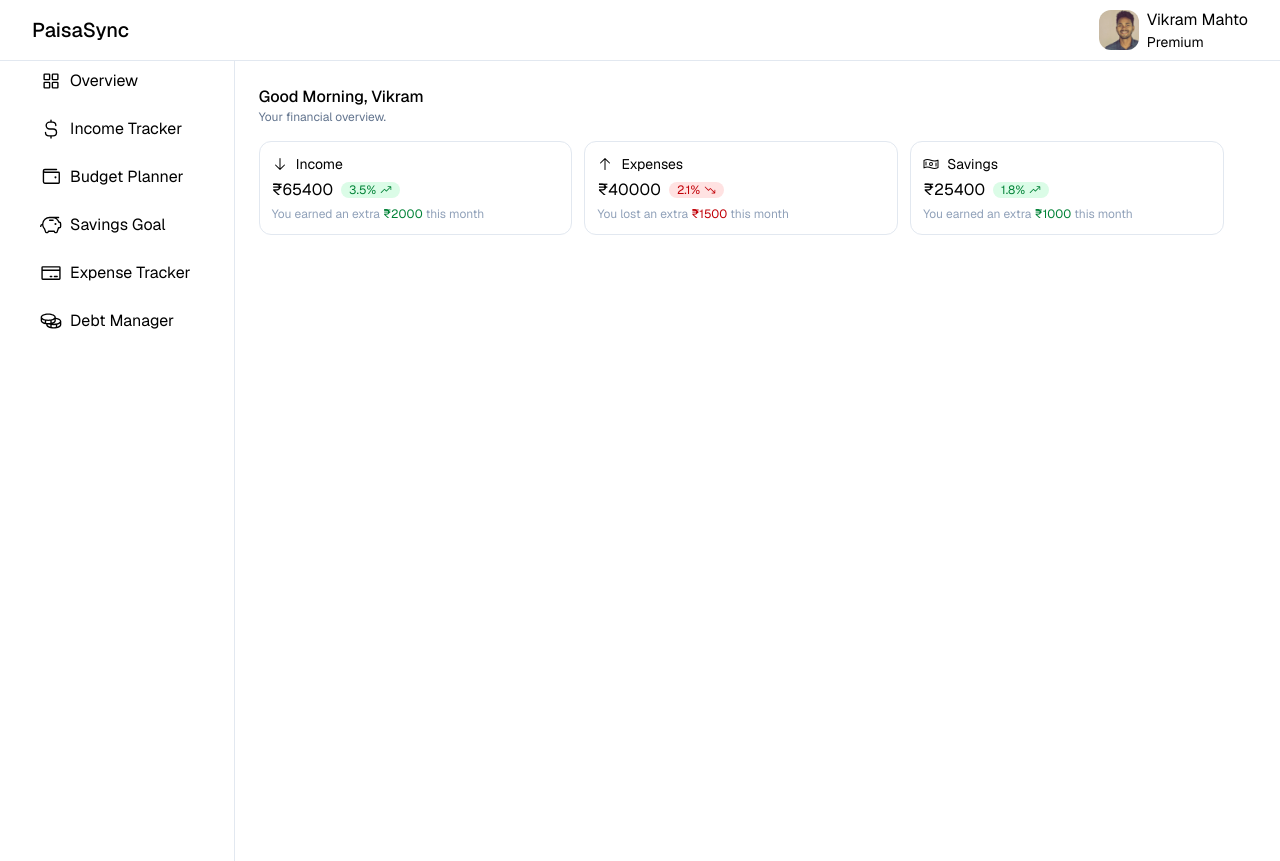
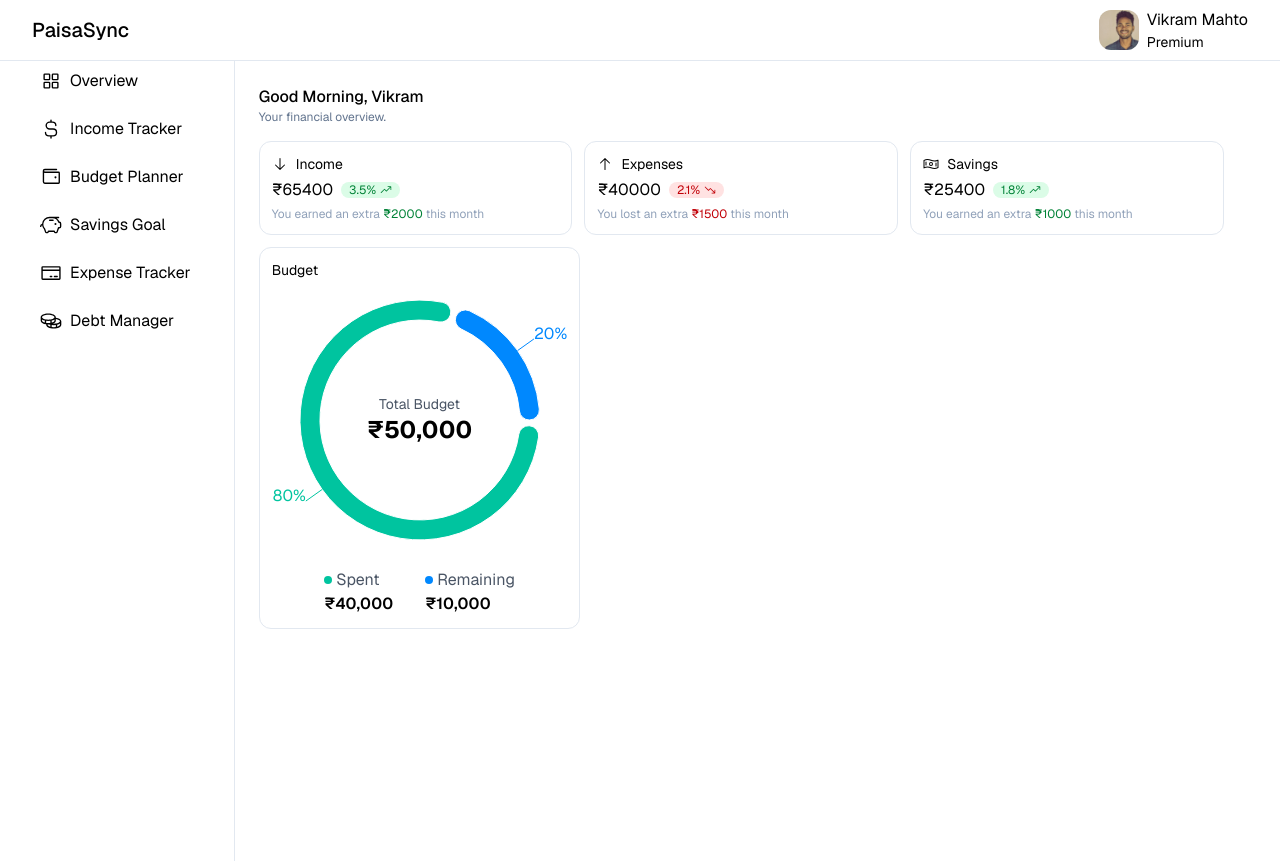
Before and after one commit to vikrammahto/paisasync, a Next.js app: page /overview in a window 1280 px wide. Built offline with nearby package versions, Linux system fonts and the light colour scheme.

Commit message:
Add OverviewMonthlyBudget component and integrate it into the overview page

```diff
--- a/package.json
+++ b/package.json
@@ -12,7 +12,8 @@
     "@phosphor-icons/react": "^2.1.7",
     "next": "15.2.1",
     "react": "^19.0.0",
-    "react-dom": "^19.0.0"
+    "react-dom": "^19.0.0",
+    "recharts": "^2.15.1"
   },
   "devDependencies": {
     "@eslint/eslintrc": "^3",
--- a/src/app/(mainapp)/overview/page.jsx
+++ b/src/app/(mainapp)/overview/page.jsx
@@ -1,5 +1,6 @@
 'use client';
 import OverviewCard from '@/components/OverviewCard';
+import OverviewMonthlyBudget from '@/components/OverviewMonthlyBudget';
 import { ArrowDown, ArrowUp, MoneyWavy } from '@phosphor-icons/react';
 import React from 'react';
 
@@ -47,6 +48,11 @@ const page = () => {
           />
         ))}
       </div>
+      <div className="mt-3 grid grid-cols-1 lg:grid-cols-3">
+        <div className="rounded-xl border border-slate-200 p-3">
+          <OverviewMonthlyBudget />
+        </div>
+      </div>
     </div>
   );
 };
--- /dev/null
+++ b/src/components/OverviewMonthlyBudget.jsx
@@ -0,0 +1,114 @@
+import React from 'react';
+import { PieChart, Pie, Cell, Tooltip, ResponsiveContainer } from 'recharts';
+
+const OverviewMonthlyBudget = () => {
+  const totalBudget = 50000;
+  const spentAmount = 40000;
+  const remainingAmount = totalBudget - spentAmount;
+
+  const data = [
+    { name: 'Available', value: remainingAmount },
+    { name: 'Spent', value: spentAmount },
+  ];
+
+  const COLORS = ['#0088FE', '#00C49F'];
+
+  const CustomTooltip = ({ active, payload }) => {
+    if (active && payload && payload.length) {
+      return (
+        <div
+          className="z-50 w-64 rounded-md border border-gray-200 bg-white p-3"
+          style={{ pointerEvents: 'none' }}
+        >
+          <div className="flex items-center gap-2">
+            <span
+              className="h-3 w-3 rounded-full"
+              style={{ backgroundColor: payload[0].payload.fill }}
+            ></span>
+            <span className="font-semibold">{payload[0].name}</span>
+          </div>
+          <div className="mt-1 text-lg">
+            ₹{payload[0].value.toLocaleString()}
+          </div>
+          <div className="mt-1 text-xs text-gray-500">
+            {((payload[0].value / totalBudget) * 100).toFixed(1)}% of total
+          </div>
+        </div>
+      );
+    }
+    return null;
+  };
+
+  return (
+    <div>
+      <h2 className="text-sm">Budget</h2>
+      <div style={{ width: '100%', height: 280, position: 'relative' }}>
+        <ResponsiveContainer>
+          <PieChart>
+            <Pie
+              data={data.map((entry, index) => ({
+                ...entry,
+                fill: COLORS[index], // Add fill property for tooltip access
+              }))}
+              cx="50%"
+              cy="50%"
+              innerRadius={100}
+              outerRadius={120}
+              paddingAngle={3}
+              dataKey="value"
+              nameKey="name"
+              label={({ name, percent }) => `${(percent * 100).toFixed(0)}%`}
+              cornerRadius={100}
+            >
+              {data.map((entry, index) => (
+                <Cell key={`cell-${index}`} fill={COLORS[index]} />
+              ))}
+            </Pie>
+            <Tooltip content={<CustomTooltip />} />
+          </PieChart>
+        </ResponsiveContainer>
+
+        <div
+          style={{
+            position: 'absolute',
+            top: '50%',
+            left: '50%',
+            transform: 'translate(-50%, -50%)',
+            textAlign: 'center',
+          }}
+        >
+          <div className="text-sm text-gray-600">Total Budget</div>
+          <div className="text-2xl font-bold">
+            ₹{totalBudget.toLocaleString()}
+          </div>
+        </div>
+      </div>
+      <div className="mt-2 flex justify-center gap-8">
+        <div>
+          <span className="flex items-center gap-1 text-gray-600">
+            <span
+              className="h-2 w-2 rounded-full"
+              style={{ backgroundColor: COLORS[1] }}
+            ></span>
+            Spent
+          </span>
+          <div className="font-semibold">₹{spentAmount.toLocaleString()}</div>
+        </div>
+        <div>
+          <span className="flex items-center gap-1 text-gray-600">
+            <span
+              className="h-2 w-2 rounded-full"
+              style={{ backgroundColor: COLORS[0] }}
+            ></span>
+            Remaining
+          </span>
+          <div className="font-semibold">
+            ₹{remainingAmount.toLocaleString()}
+          </div>
+        </div>
+      </div>
+    </div>
+  );
+};
+
+export default OverviewMonthlyBudget;
```
Also changed, not shown: 1 other file (tests, documents, lock files or other folders).
